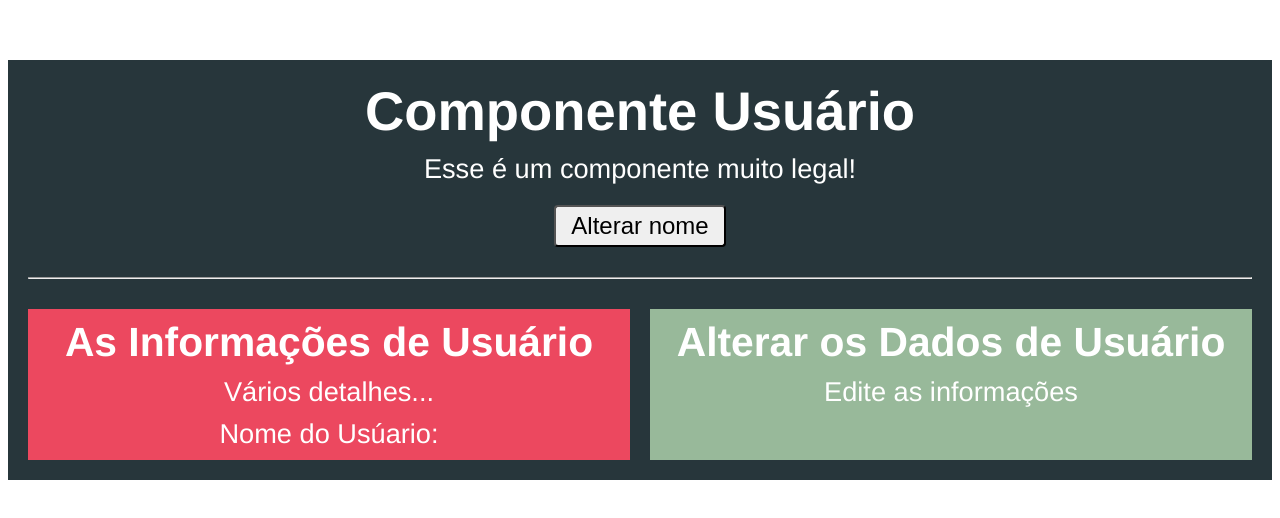
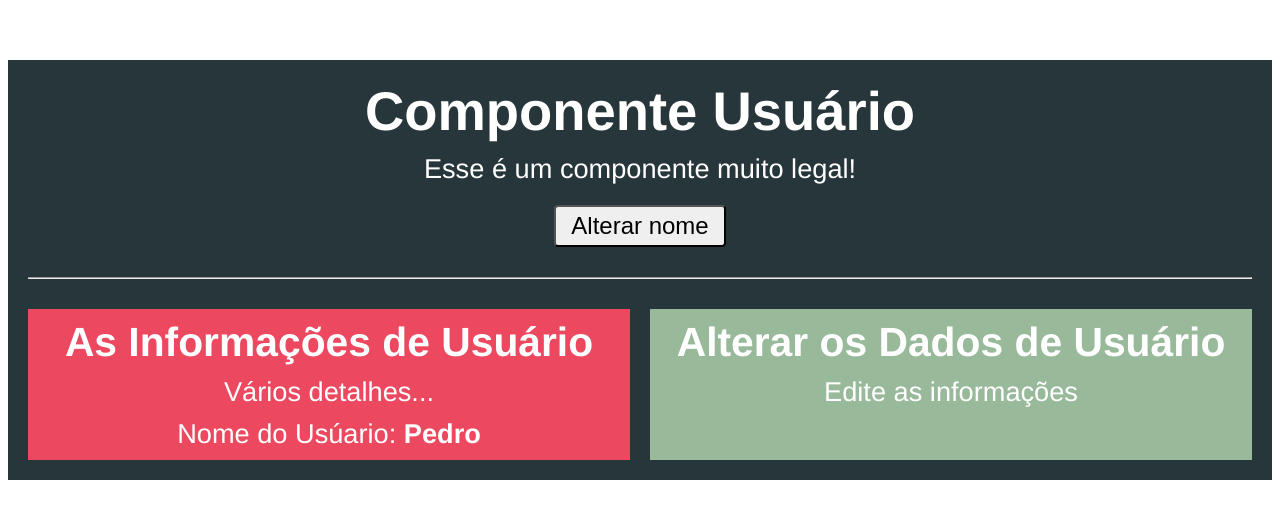
Before and after one commit to jennysol/studiesVue, a Vue app in the folder Vue-cli/comunicacao/: page / in a window 1280 px wide. Shown: the top 518 px of the page. Built offline with nearby package versions, Linux system fonts and the light colour scheme.

Commit message:
Comunicaçao entre componentes pais e filhos

```diff
--- a/Vue-cli/comunicacao/src/components/Usuario.vue
+++ b/Vue-cli/comunicacao/src/components/Usuario.vue
@@ -2,10 +2,10 @@
     <div class="container">
         <h1>Componente Usuário</h1>
         <p>Esse é um componente muito legal!</p>
-        <button @click="alteraarNome">Alterar nome</button>
+        <button @click="alterarNome">Alterar nome</button>
         <hr>
         <div class="componentes">
-            <app-usuario-info />
+            <app-usuario-info :nome="nome"/>
             <app-usuario-editar />
         </div>
     </div>
--- a/Vue-cli/comunicacao/src/components/UsuarioInfo.vue
+++ b/Vue-cli/comunicacao/src/components/UsuarioInfo.vue
@@ -8,7 +8,7 @@
 
 <script>
 export default {
-
+    props: ['nome']
 }
 </script>
 
```
